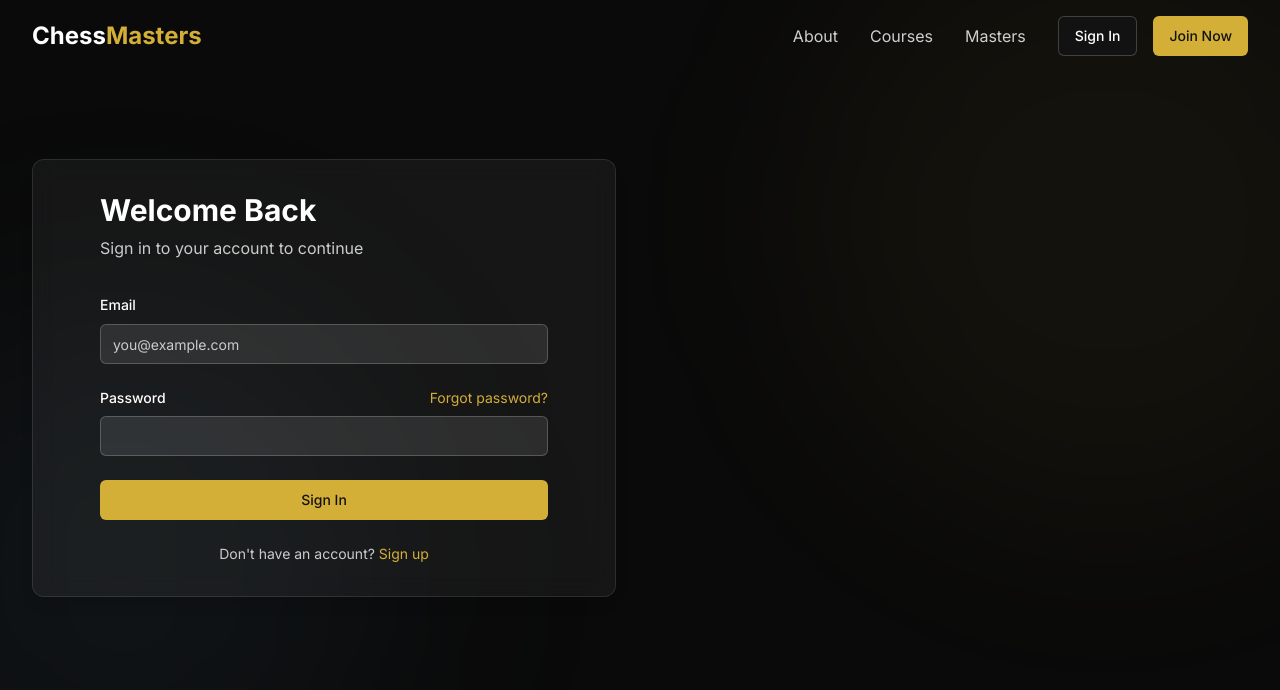
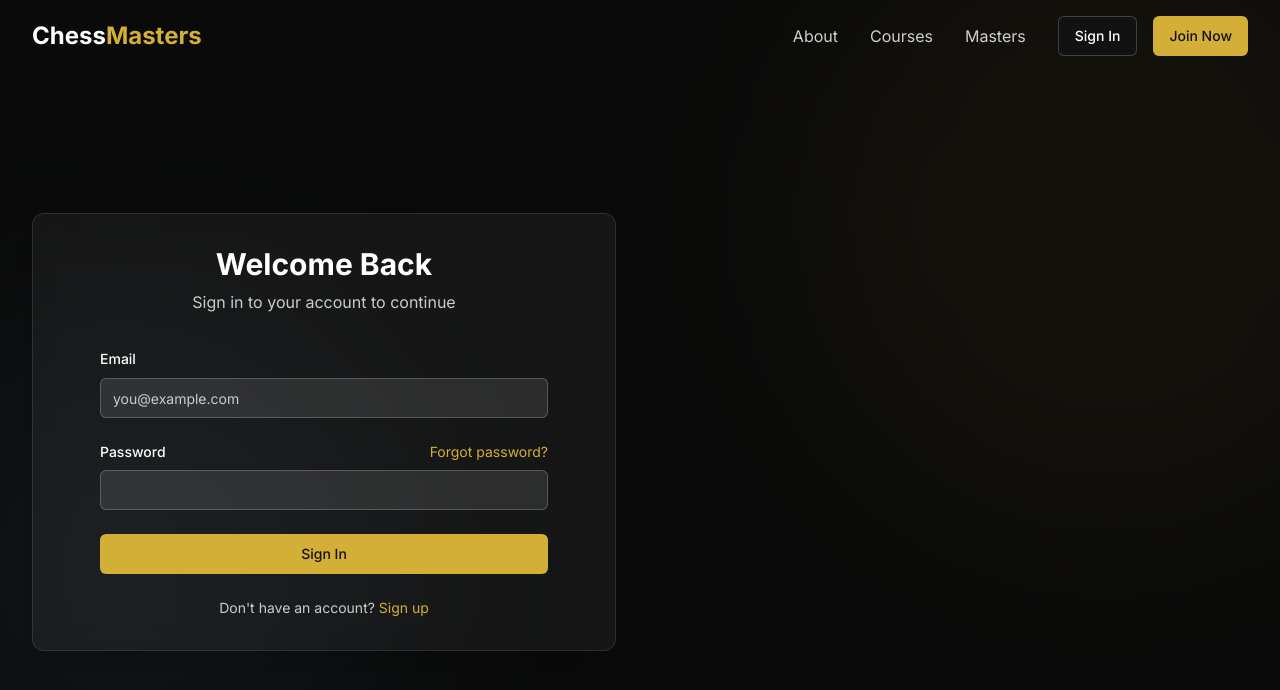
Before and after one commit to riyad-majjouj/chessMaster, a React (Vite) app: page /login in a window 1280 px wide. Shown: the top 690 px of the page. Built offline with nearby package versions, Linux system fonts and the light colour scheme; no server answers.

Commit message:
Fix navigation and styling issues
-   Connect "Masters" link to Masters section.
-   Fix course navigation errors.
-   Center forms on sign-in and sign-up pages.

```diff
--- a/src/components/CoursesSection.tsx
+++ b/src/components/CoursesSection.tsx
@@ -1,4 +1,3 @@
-
 import React, { useEffect, useRef } from "react";
 import { Container } from "@/components/ui/container";
 import { Button } from "@/components/ui/button";
@@ -109,7 +108,7 @@ const CoursesSection = () => {
                   Duration: {course.duration}
                 </span>
               </div>
-              <Link to={`/courses#course-${course.id}`}>
+              <Link to="/courses">
                 <Button className="mt-auto w-full bg-gold text-chess-dark hover:bg-gold/90 hover-shine">
                   Enroll Now
                 </Button>
--- a/src/pages/Login.tsx
+++ b/src/pages/Login.tsx
@@ -62,11 +62,11 @@ const Login = () => {
       <div className="relative z-10">
         <Navbar />
         <Container className="pt-32 pb-20">
-          <div className="grid grid-cols-1 lg:grid-cols-2 gap-12 items-center">
-            <div className="glass-card p-8 rounded-xl">
-              <div className="max-w-md mx-auto">
-                <h1 className="text-3xl font-bold mb-2">Welcome Back</h1>
-                <p className="text-muted-foreground mb-8">Sign in to your account to continue</p>
+          <div className="grid grid-cols-1 lg:grid-cols-2 gap-12 items-center min-h-[calc(100vh-12rem)]">
+            <div className="glass-card p-8 rounded-xl flex items-center justify-center">
+              <div className="w-full max-w-md">
+                <h1 className="text-3xl font-bold mb-2 text-center">Welcome Back</h1>
+                <p className="text-muted-foreground mb-8 text-center">Sign in to your account to continue</p>
 
                 <form onSubmit={handleLogin} className="space-y-6">
                   <div className="space-y-2">
--- a/src/pages/Signup.tsx
+++ b/src/pages/Signup.tsx
@@ -68,11 +68,11 @@ const Signup = () => {
       <div className="relative z-10">
         <Navbar />
         <Container className="pt-32 pb-20">
-          <div className="grid grid-cols-1 lg:grid-cols-2 gap-12 items-center">
-            <div className="glass-card p-8 rounded-xl">
-              <div className="max-w-md mx-auto">
-                <h1 className="text-3xl font-bold mb-2">Create an Account</h1>
-                <p className="text-muted-foreground mb-8">Join our chess community and start learning today</p>
+          <div className="grid grid-cols-1 lg:grid-cols-2 gap-12 items-center min-h-[calc(100vh-12rem)]">
+            <div className="glass-card p-8 rounded-xl flex items-center justify-center">
+              <div className="w-full max-w-md">
+                <h1 className="text-3xl font-bold mb-2 text-center">Create an Account</h1>
+                <p className="text-muted-foreground mb-8 text-center">Join our chess community and start learning today</p>
 
                 <form onSubmit={handleSignup} className="space-y-6">
                   <div className="space-y-2">
```
